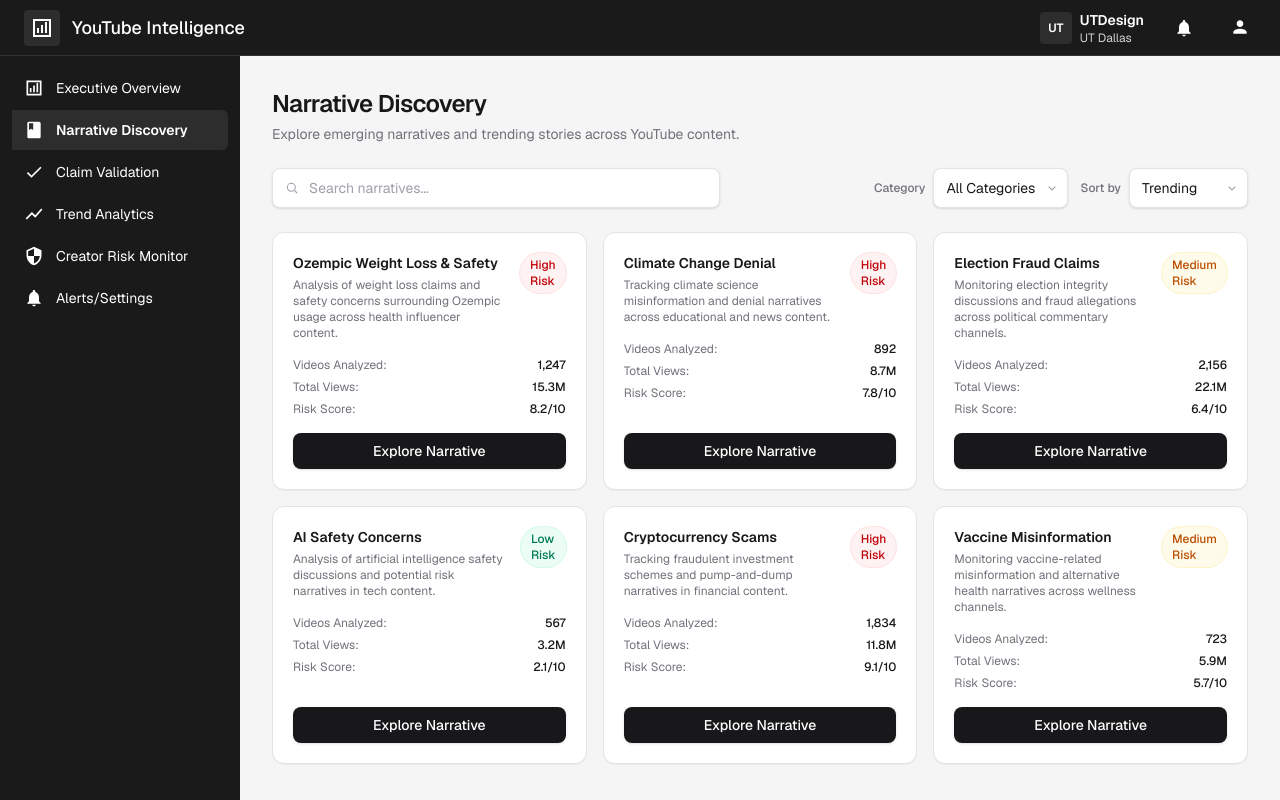
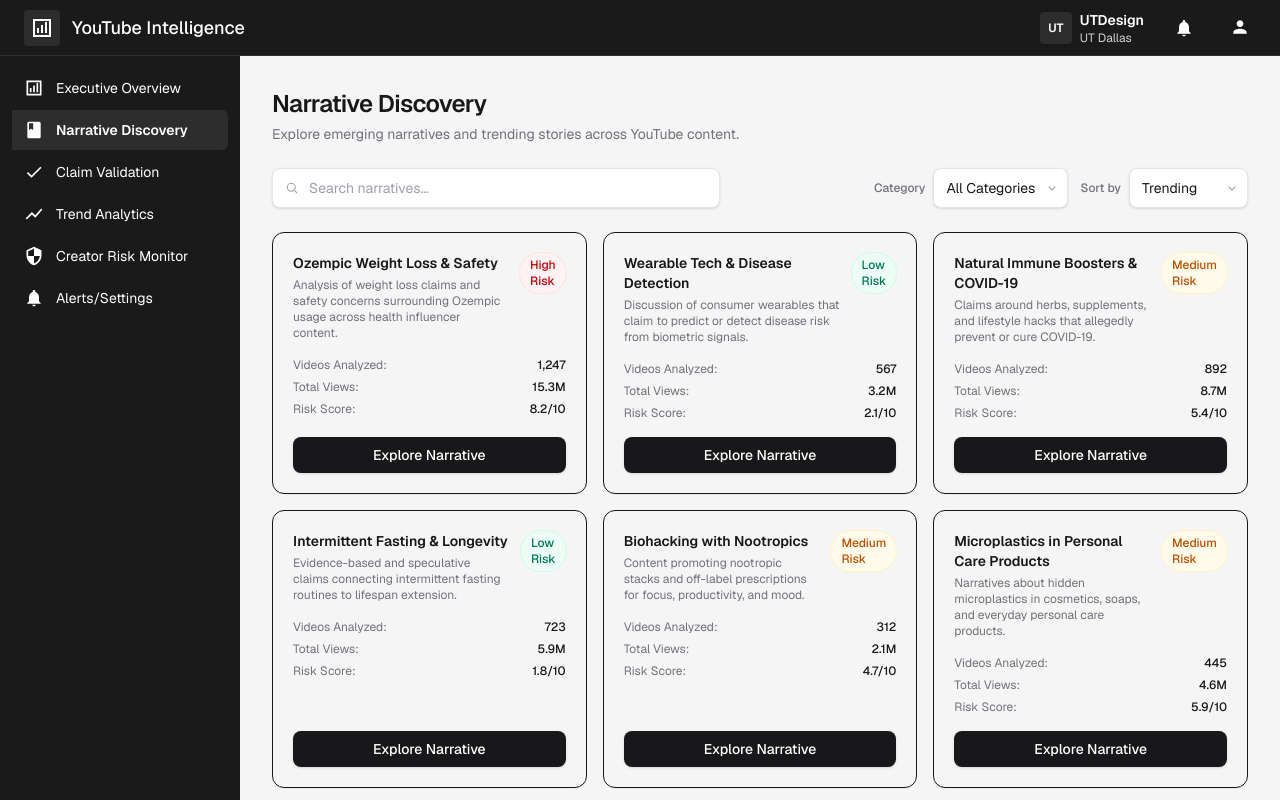
Before and after one commit to CS4485-Team-10/frontend, a Next.js app: page /narrative-discovery in a window 1280 px wide. Built offline with nearby package versions, Linux system fonts and the light colour scheme.

Commit message:
feat: implement narrative discovery, fix bugs, fully connect to mock data

```diff
--- a/app/narrative-discovery/page.tsx
+++ b/app/narrative-discovery/page.tsx
@@ -1,8 +1,24 @@
 "use client";
 
 import { useMemo, useState } from "react";
-import type { Narrative, RiskLevel } from "./mock-data";
-import { narratives } from "./mock-data";
+import mock from "@/public/mock/mockdata.json";
+
+type RawNarrative = (typeof mock.narrative_discovery)[number];
+type RiskLevel = RawNarrative["risk_level"];
+
+type Narrative = {
+  id: string;
+  title: string;
+  description: string;
+  detail: string;
+  category: string;
+  riskLevel: RiskLevel;
+  riskScore: number;
+  videosAnalyzed: number;
+  totalViews: string;
+  timeWindow: string;
+  primaryLink: string;
+};
 
 function riskBadgeClasses(level: RiskLevel) {
   switch (level) {
@@ -24,6 +40,22 @@
 }
 
 type SortOption = "trending" | "risk" | "views";
+
+const narratives: Narrative[] = (mock.narrative_discovery as RawNarrative[]).map(
+  (n) => ({
+    id: n.id,
+    title: n.title,
+    description: n.description,
+    detail: n.detail,
+    category: n.category,
+    riskLevel: n.risk_level,
+    riskScore: n.risk_score,
+    videosAnalyzed: n.videos_analyzed,
+    totalViews: n.total_views,
+    timeWindow: n.time_window,
+    primaryLink: n.primary_link,
+  }),
+);
 
 export default function NarrativeDiscoveryPage() {
   const [search, setSearch] = useState("");
@@ -157,7 +189,7 @@
         {visibleNarratives.map((narrative) => (
           <article
             key={narrative.id}
-            className="flex flex-col justify-between rounded-xl border border-zinc-200 bg-white p-5 shadow-[0_1px_0_rgba(0,0,0,0.04)]"
+            className="surface-card flex flex-col justify-between rounded-xl border p-5 shadow-[0_1px_0_rgba(0,0,0,0.04)]"
           >
             <div>
               <div className="flex items-start justify-between gap-3">
--- a/public/mock/mockdata.json
+++ b/public/mock/mockdata.json
@@ -35,7 +35,12 @@
       "risk_level": "High",
       "risk_score": 8.2,
       "videos_analyzed": 1247,
-      "total_views": "15.3M"
+      "total_views": "15.3M",
+      "category": "Health & Wellness",
+      "description": "Analysis of weight loss claims and safety concerns surrounding Ozempic usage across health influencer content.",
+      "detail": "High-volume influencer coverage is amplifying both legitimate medical guidance and unverified shortcuts for rapid weight loss. Content frequently downplays side effects, long-term metabolic impact, and proper clinical supervision.",
+      "time_window": "Last 90 days",
+      "primary_link": "[LINK]"
     },
     {
       "id": "nar-002",
@@ -43,7 +48,12 @@
       "risk_level": "Low",
       "risk_score": 2.1,
       "videos_analyzed": 567,
-      "total_views": "3.2M"
+      "total_views": "3.2M",
+      "category": "Technology",
+      "description": "Discussion of consumer wearables that claim to predict or detect disease risk from biometric signals.",
+      "detail": "Videos in this cluster showcase heart-rate and sleep tracking devices as early warning systems for serious illness. Most content mixes accurate explanations with speculative claims that overstate diagnostic reliability.",
+      "time_window": "Last 120 days",
+      "primary_link": "[LINK]"
     },
     {
       "id": "nar-003",
@@ -51,7 +61,12 @@
       "risk_level": "Medium",
       "risk_score": 5.4,
       "videos_analyzed": 892,
-      "total_views": "8.7M"
+      "total_views": "8.7M",
+      "category": "Alternative Health",
+      "description": "Claims around herbs, supplements, and lifestyle hacks that allegedly prevent or cure COVID-19.",
+      "detail": "Creators frequently present single in-vitro studies or anecdotal experiences as proof that specific herbs or supplements can fully replace vaccination or antiviral treatment. Content often minimizes known risk factors and established public health guidance.",
+      "time_window": "Pandemic period focus",
+      "primary_link": "[LINK]"
     },
     {
       "id": "nar-004",
@@ -59,7 +74,12 @@
       "risk_level": "Low",
       "risk_score": 1.8,
       "videos_analyzed": 723,
-      "total_views": "5.9M"
+      "total_views": "5.9M",
+      "category": "Nutrition",
+      "description": "Evidence-based and speculative claims connecting intermittent fasting routines to lifespan extension.",
+      "detail": "Most content accurately covers metabolic benefits and weight management, but some channels extrapolate rodent data into strong human longevity guarantees. Cross-promotion of fasting apps and supplements is common.",
+      "time_window": "Last 60 days",
+      "primary_link": "[LINK]"
     },
     {
       "id": "nar-005",
@@ -67,7 +87,12 @@
       "risk_level": "Medium",
       "risk_score": 4.7,
       "videos_analyzed": 312,
-      "total_views": "2.1M"
+      "total_views": "2.1M",
+      "category": "Biohacking",
+      "description": "Content promoting nootropic stacks and off-label prescriptions for focus, productivity, and mood.",
+      "detail": "Creators often share personal \"stack\" recipes and before/after productivity anecdotes while under-emphasizing potential side effects, dependence, and lack of long-term clinical evidence.",
+      "time_window": "Last 45 days",
+      "primary_link": "[LINK]"
     },
     {
       "id": "nar-006",
@@ -75,7 +100,12 @@
       "risk_level": "Medium",
       "risk_score": 5.9,
       "videos_analyzed": 445,
-      "total_views": "4.6M"
+      "total_views": "4.6M",
+      "category": "Environment & Health",
+      "description": "Narratives about hidden microplastics in cosmetics, soaps, and everyday personal care products.",
+      "detail": "Some channels responsibly explain emerging toxicology research, while others leap to sweeping claims about guaranteed cancers or irreversible organ damage. Many videos link to alternative 'clean' brands.",
+      "time_window": "Last 90 days",
+      "primary_link": "[LINK]"
     },
     {
       "id": "nar-007",
@@ -83,7 +113,12 @@
       "risk_level": "Low",
       "risk_score": 1.5,
       "videos_analyzed": 1102,
-      "total_views": "12.8M"
+      "total_views": "12.8M",
+      "category": "Technology",
+      "description": "Startups and creators promoting AI services that generate fully personalized diet plans.",
+      "detail": "Videos highlight microbiome tests, continuous glucose monitors, and AI recommendation engines. Risk primarily comes from overpromising clinical outcomes and minimizing the role of professional medical guidance.",
+      "time_window": "Last 120 days",
+      "primary_link": "[LINK]"
     },
     {
       "id": "nar-008",
@@ -91,7 +126,12 @@
       "risk_level": "High",
       "risk_score": 7.6,
       "videos_analyzed": 678,
-      "total_views": "9.2M"
+      "total_views": "9.2M",
+      "category": "Longevity",
+      "description": "Promotion of NMN, resveratrol, and related compounds as proven life-extension therapies.",
+      "detail": "Creators frequently assert dramatic lifespan extension and disease prevention benefits based on early-stage research. Some channels sell their own supplement lines or affiliate products, creating strong commercial incentives.",
+      "time_window": "Last 30 days",
+      "primary_link": "[LINK]"
     }
   ],
   "claim_validation": [
```
